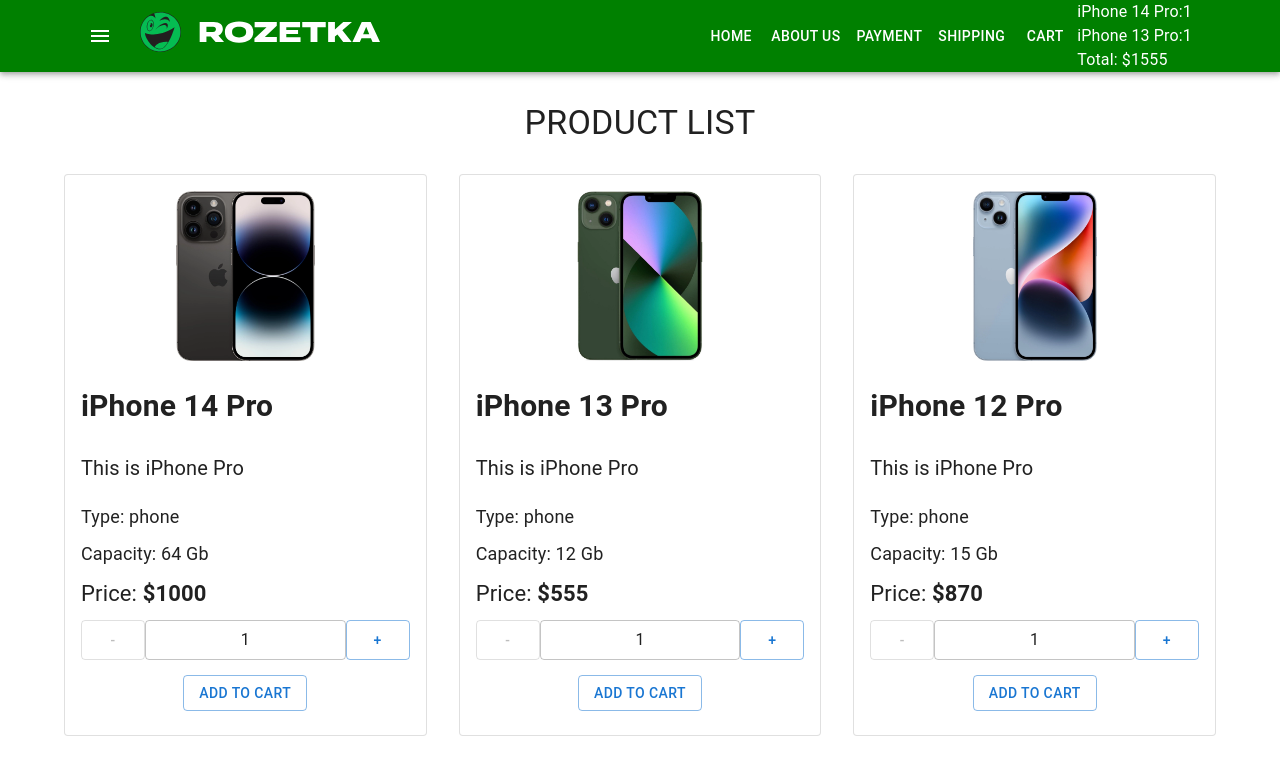
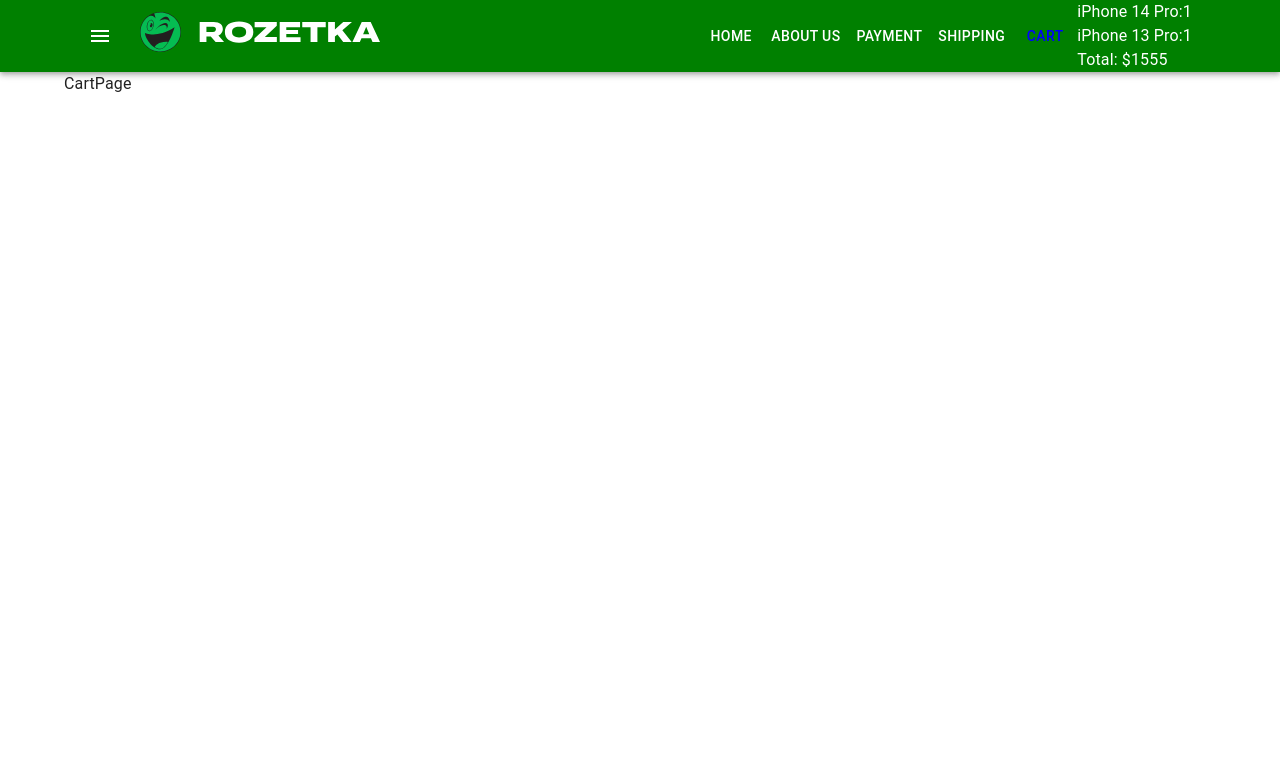
Before and after one commit to Rapan-Masta/react-fake-shop, a React (Create React App) app: page /cart in a window 1280 px wide. Shown: the top 766 px of the page. Built offline with nearby package versions, Linux system fonts and the light colour scheme.

Commit message:
Додали нову сторінку меню, додали переходи на сторінки по кнопкам в хедері

```diff
--- a/package.json
+++ b/package.json
@@ -16,6 +16,7 @@
     "@types/react-dom": "^18.2.7",
     "react": "^18.2.0",
     "react-dom": "^18.2.0",
+    "react-router-dom": "^6.14.2",
     "react-scripts": "5.0.1",
     "sass": "^1.63.6",
     "typescript": "^4.9.5",
--- a/src/components/Menu/Menu.tsx
+++ b/src/components/Menu/Menu.tsx
@@ -1,15 +1,15 @@
-import { Button } from '@mui/material'
+import MenuItem from './MenuItem'
 
 type Props = {}
 
 const Menu = (props: Props) => {
     return (
         <>
-            <Button color="inherit">Home</Button>
-            <Button color="inherit">About us</Button>
-            <Button color="inherit">Payment</Button>
-            <Button color="inherit">Shipping</Button>
-            <Button color="inherit">Cart</Button>
+            <MenuItem to="/">Home</MenuItem>
+            <MenuItem to="/abous-us">About us</MenuItem>
+            <MenuItem to="/payment">Payment</MenuItem>
+            <MenuItem to="/shipping">Shipping</MenuItem>
+            <MenuItem to="/cart">Cart</MenuItem>
         </>
     )
 }
--- /dev/null
+++ b/src/components/Menu/MenuItem.scss
@@ -0,0 +1,8 @@
+.menu-item-active {
+    color: blue;
+    text-decoration: none;
+}
+.menu-item {
+    color: white;
+    text-decoration: none;
+}
--- /dev/null
+++ b/src/components/Menu/MenuItem.tsx
@@ -0,0 +1,24 @@
+import { Button } from '@mui/material'
+import { NavLink } from 'react-router-dom'
+import './MenuItem.scss'
+
+type Props = {
+    to: string
+    children: React.ReactNode
+}
+const MenuItem = ({ to, children }: Props) => {
+    return (
+        <Button color="inherit">
+            <NavLink
+                className={({ isActive }) =>
+                    isActive ? 'menu-item-active' : 'menu-item'
+                }
+                to={to}
+            >
+                {children}
+            </NavLink>
+        </Button>
+    )
+}
+
+export default MenuItem
--- a/src/container/App/App.tsx
+++ b/src/container/App/App.tsx
@@ -1,8 +1,11 @@
+import { Container } from '@mui/material'
 import Header from '../Header/Header'
 import CssBaseline from '@mui/material/CssBaseline'
 import { StyledEngineProvider } from '@mui/material/styles'
-import Main from 'container/Main/Main'
 import { useState } from 'react'
+import { Route, Routes } from 'react-router-dom'
+import Home from 'container/pages/Home'
+import CartPage from 'container/pages/Cart/CartPage'
 
 type Props = {}
 
@@ -27,7 +30,15 @@
         <StyledEngineProvider injectFirst>
             <CssBaseline />
             <Header productsInCart={productsInCart} />
-            <Main addProductToCard={addProductToCard} />
+            <Container>
+                <Routes>
+                    <Route
+                        path="/"
+                        element={<Home addProductToCard={addProductToCard} />}
+                    ></Route>
+                    <Route path="/cart" element={<CartPage />} />
+                </Routes>
+            </Container>
         </StyledEngineProvider>
     )
 }
--- a/src/container/Main/Main.tsx
+++ /dev/null
@@ -1,15 +0,0 @@
-import { Container } from '@mui/material'
-import Home from 'container/pages/Home'
-
-type Props = {
-    addProductToCard: (id: number, count: number) => void
-}
-
-const Main = ({ addProductToCard }: Props) => {
-    return (
-        <Container>
-            <Home addProductToCard={addProductToCard} />
-        </Container>
-    )
-}
-export default Main
--- /dev/null
+++ b/src/container/pages/Cart/CartPage.tsx
@@ -0,0 +1,7 @@
+type Props = {}
+
+const CartPage = (props: Props) => {
+    return <div>CartPage</div>
+}
+
+export default CartPage
--- a/src/index.tsx
+++ b/src/index.tsx
@@ -1,11 +1,13 @@
 import React from 'react'
 import ReactDOM from 'react-dom/client'
-
 import App from './container/App/App'
+import { BrowserRouter } from 'react-router-dom'
 
 const root = ReactDOM.createRoot(document.getElementById('root') as HTMLElement)
 root.render(
     <React.StrictMode>
-        <App />
+        <BrowserRouter>
+            <App />
+        </BrowserRouter>
     </React.StrictMode>
 )
```
Also changed, not shown: 1 other file (tests, documents, lock files or other folders).
